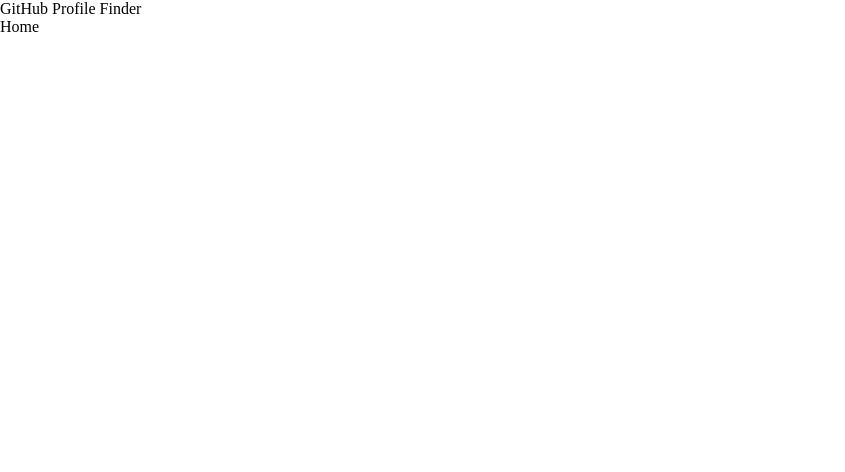
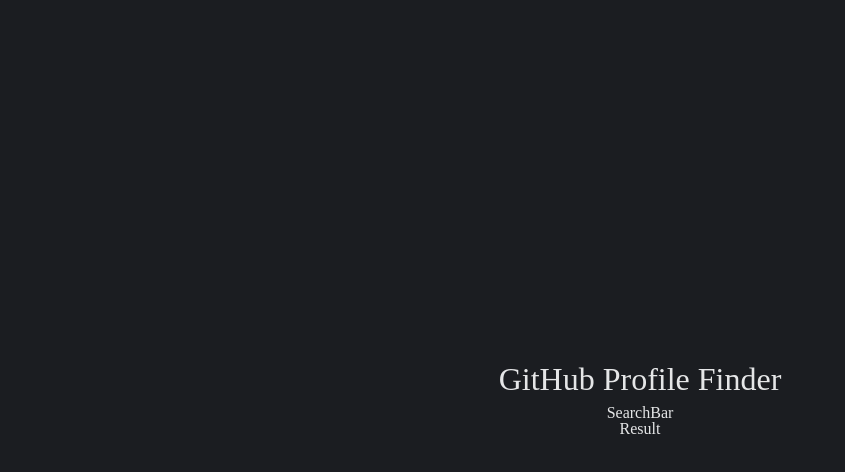
Before and after one commit to WE-SOPT-29th-Web-Part/Euijin-Kim, a React (Create React App) app in the folder github-finder/: page / in a window 1280 px wide. Shown: the top 472 px of the page, without its empty margins (0-845 px from the left). Built offline with nearby package versions, Linux system fonts and the light colour scheme.

Commit message:
feat: Header 스타일링

```diff
--- a/github-finder/src/App.jsx
+++ b/github-finder/src/App.jsx
@@ -1,22 +1,27 @@
-import { BrowserRouter, Switch, Route } from "react-router-dom";
 import "./App.css";
 import Header from "./components/common/Header";
-import History from "./pages/History";
-import Home from "./pages/Home";
+import SearchBar from "./components/SearchBar";
+import styled from "styled-components";
+import Result from "./components/Result";
 
 function App() {
   return (
-    <div>
+    <StyledRoot>
       <Header />
-      <BrowserRouter>
-        <Switch>
-          <Route exact path="/" component={() => <Home />} />
-          <Route exact path="/history" component={() => <History />} />
-          <Route component={() => <div>Fage Not Found</div>} />
-        </Switch>
-      </BrowserRouter>
-    </div>
+      <SearchBar />
+      <Result />
+    </StyledRoot>
   );
 }
 
 export default App;
+
+const StyledRoot = styled.main`
+  display: flex;
+  flex-direction: column;
+  justify-content: center;
+  align-items: center;
+  height: 100%;
+  background-color: #1b1d21;
+  color: #e5e6e7;
+`;
--- a/github-finder/src/components/common/Header.jsx
+++ b/github-finder/src/components/common/Header.jsx
@@ -1,7 +1,13 @@
 import React from "react";
+import styled from "styled-components";
 
 const Header = () => {
-  return <div>GitHub Profile Finder</div>;
+  return <StyledTitle>GitHub Profile Finder</StyledTitle>;
 };
 
 export default Header;
+
+const StyledTitle = styled.h1`
+  font-size: 32px;
+  margin-bottom: 10px;
+`;
--- a/github-finder/src/index.css
+++ b/github-finder/src/index.css
@@ -1,3 +1,12 @@
+@import "reset-css";
+
 body {
   margin: 0;
 }
+
+body,
+html,
+#root {
+  width: 100vw;
+  height: 100vh;
+}
--- a/github-finder/src/pages/History.jsx
+++ /dev/null
@@ -1,7 +0,0 @@
-import React from "react";
-
-const History = () => {
-  return <div>History</div>;
-};
-
-export default History;
--- a/github-finder/src/pages/Home.jsx
+++ /dev/null
@@ -1,7 +0,0 @@
-import React from "react";
-
-const Home = () => {
-  return <div>Home</div>;
-};
-
-export default Home;
```
Also changed, not shown: github-finder/src/pages/Repository.jsx (deleted, +0 -7 lines).
